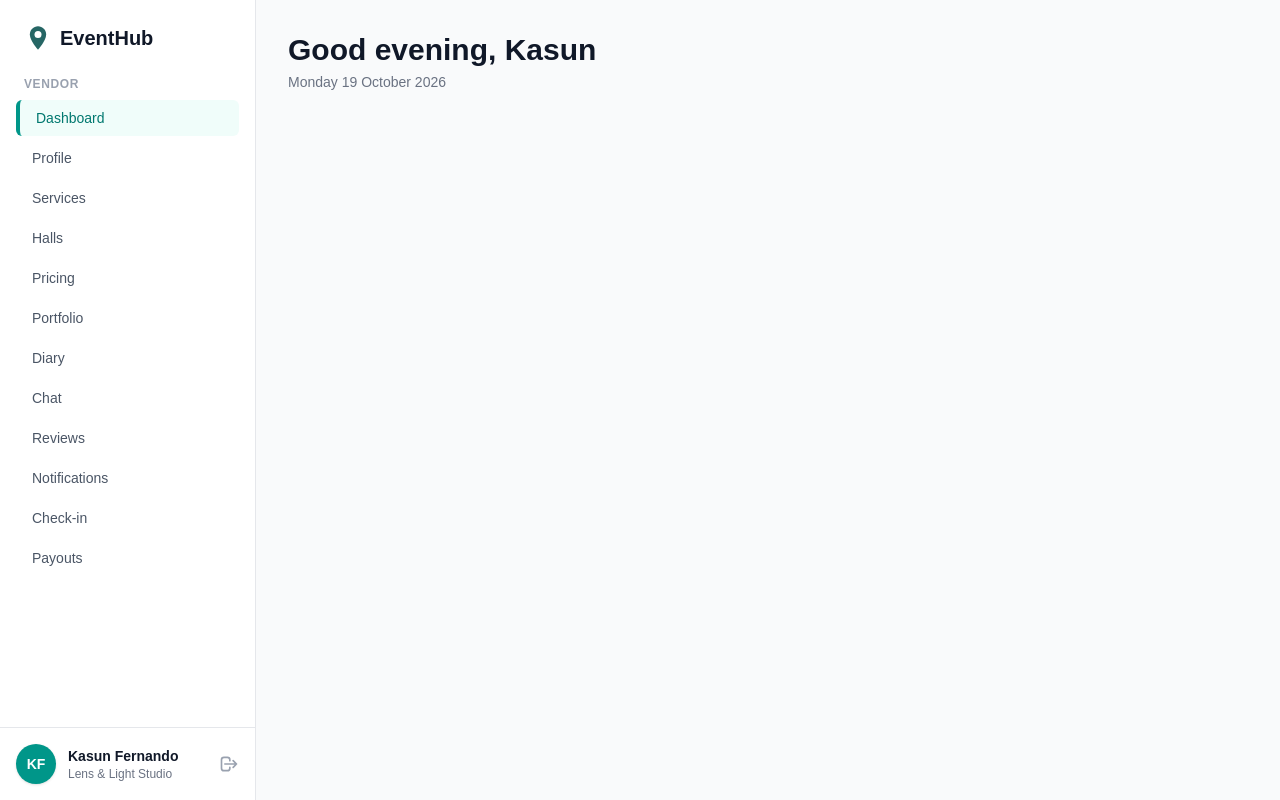
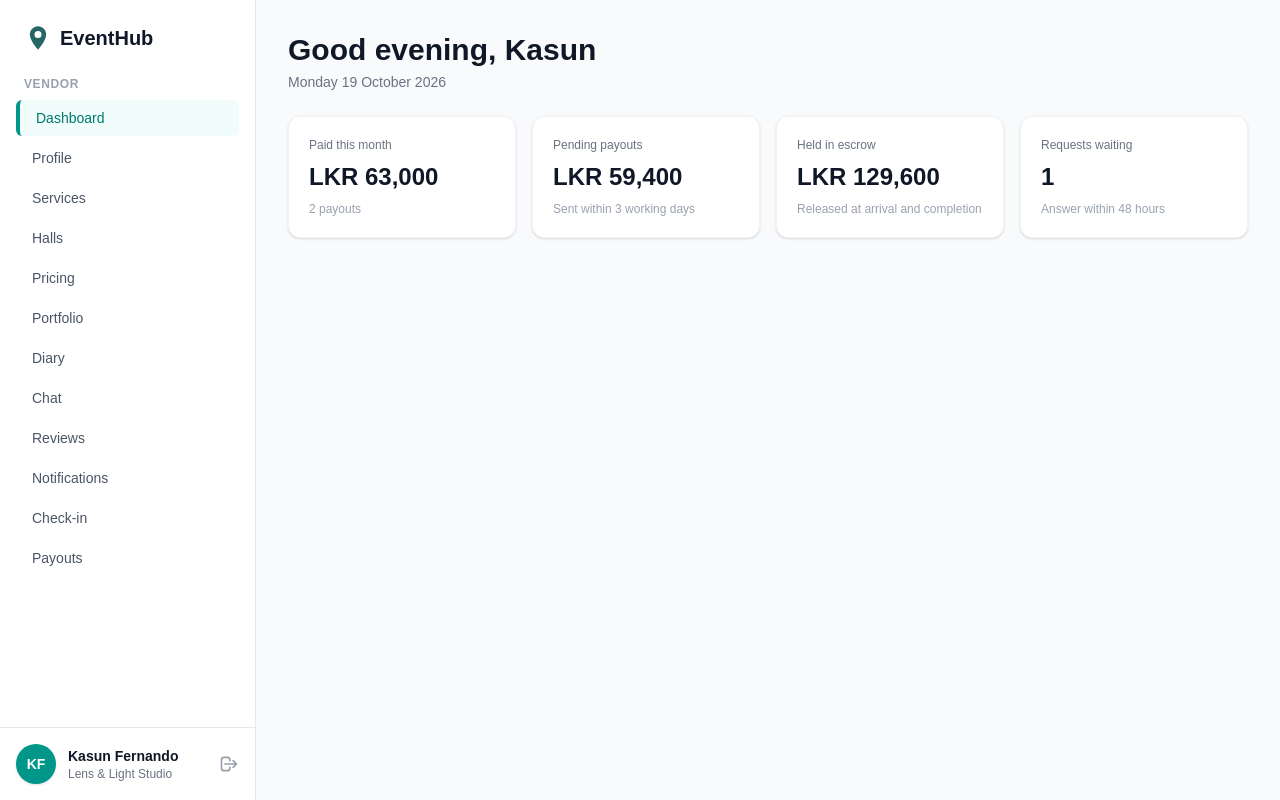
Before and after one commit to Apex-Zen/EventHub, a Next.js app in the folder frontend/: page /vendor/dashboard in a window 1280 px wide. Built offline with nearby package versions, Linux system fonts and the light colour scheme.

Commit message:
feat: render vendor stat cards on dashboard page

```diff
--- /dev/null
+++ b/frontend/app/components/VendorStatCards.tsx
@@ -0,0 +1,43 @@
+import React from 'react';
+
+const stats = [
+  {
+    title: 'Paid this month',
+    value: 'LKR 63,000',
+    subtext: '2 payouts',
+  },
+  {
+    title: 'Pending payouts',
+    value: 'LKR 59,400',
+    subtext: 'Sent within 3 working days',
+  },
+  {
+    title: 'Held in escrow',
+    value: 'LKR 129,600',
+    subtext: 'Released at arrival and completion',
+  },
+  {
+    title: 'Requests waiting',
+    value: '1',
+    subtext: 'Answer within 48 hours',
+  },
+];
+
+export default function VendorStatCards() {
+  return (
+    <div className="grid grid-cols-1 sm:grid-cols-2 lg:grid-cols-4 gap-4 my-6">
+      {stats.map((stat, index) => (
+        <div
+          key={index}
+          className="bg-white p-5 rounded-xl border border-gray-100 shadow-sm flex flex-col justify-between"
+        >
+          <span className="text-xs text-gray-500 font-medium">{stat.title}</span>
+          <div className="my-2">
+            <span className="text-2xl font-bold text-gray-900">{stat.value}</span>
+          </div>
+          <span className="text-xs text-gray-400">{stat.subtext}</span>
+        </div>
+      ))}
+    </div>
+  );
+}
--- a/frontend/app/vendor/dashboard/page.tsx
+++ b/frontend/app/vendor/dashboard/page.tsx
@@ -1,10 +1,14 @@
 import React from 'react';
+import VendorStatCards from '../../components/VendorStatCards';
 
 export default function DashboardPage() {
   return (
     <div>
       <h1 className="text-3xl font-bold text-gray-900">Good evening, Kasun</h1>
       <p className="text-sm text-gray-500 mt-1">Monday 19 October 2026</p>
+
+      {/* Stat Cards Component */}
+      <VendorStatCards />
     </div>
   );
 }
```
